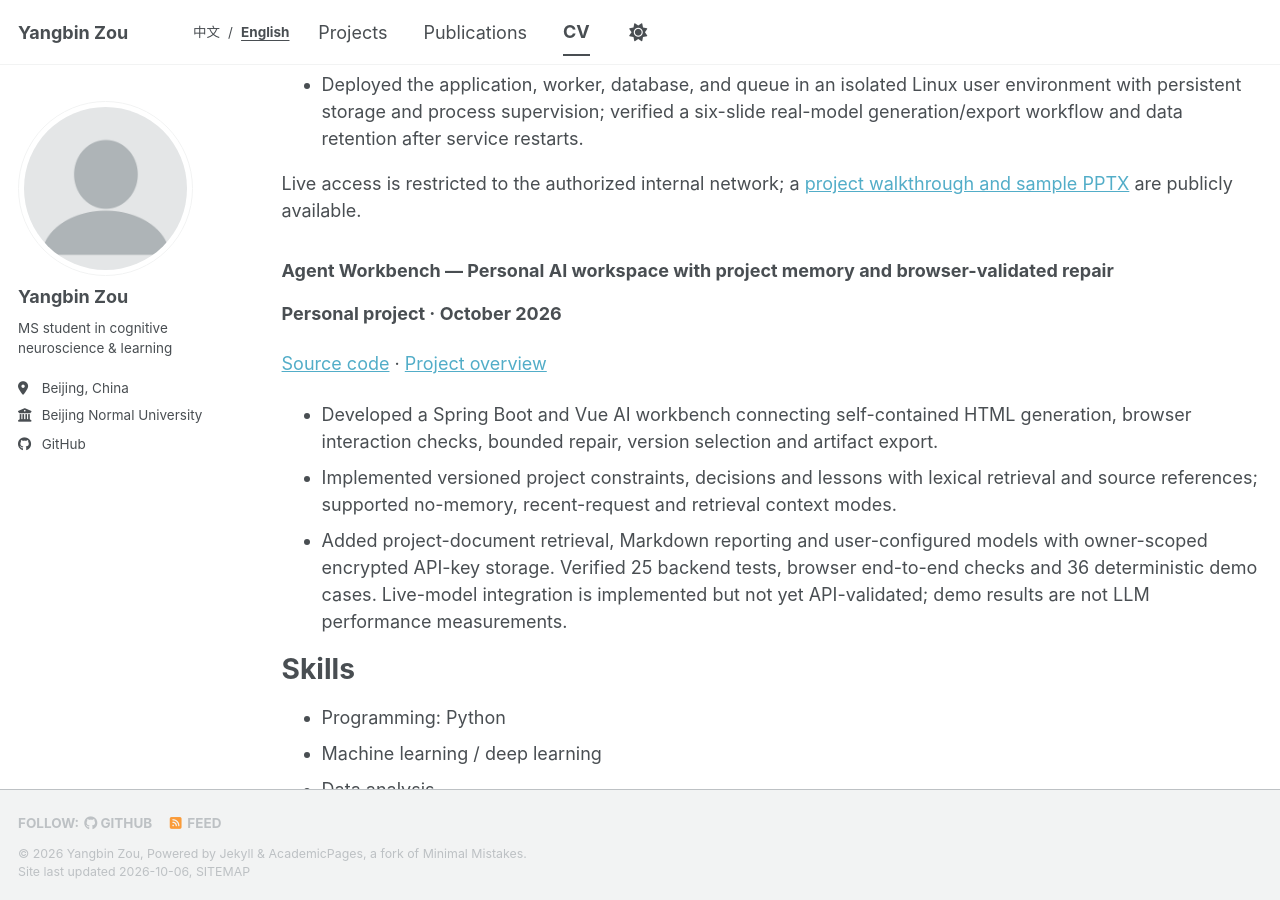
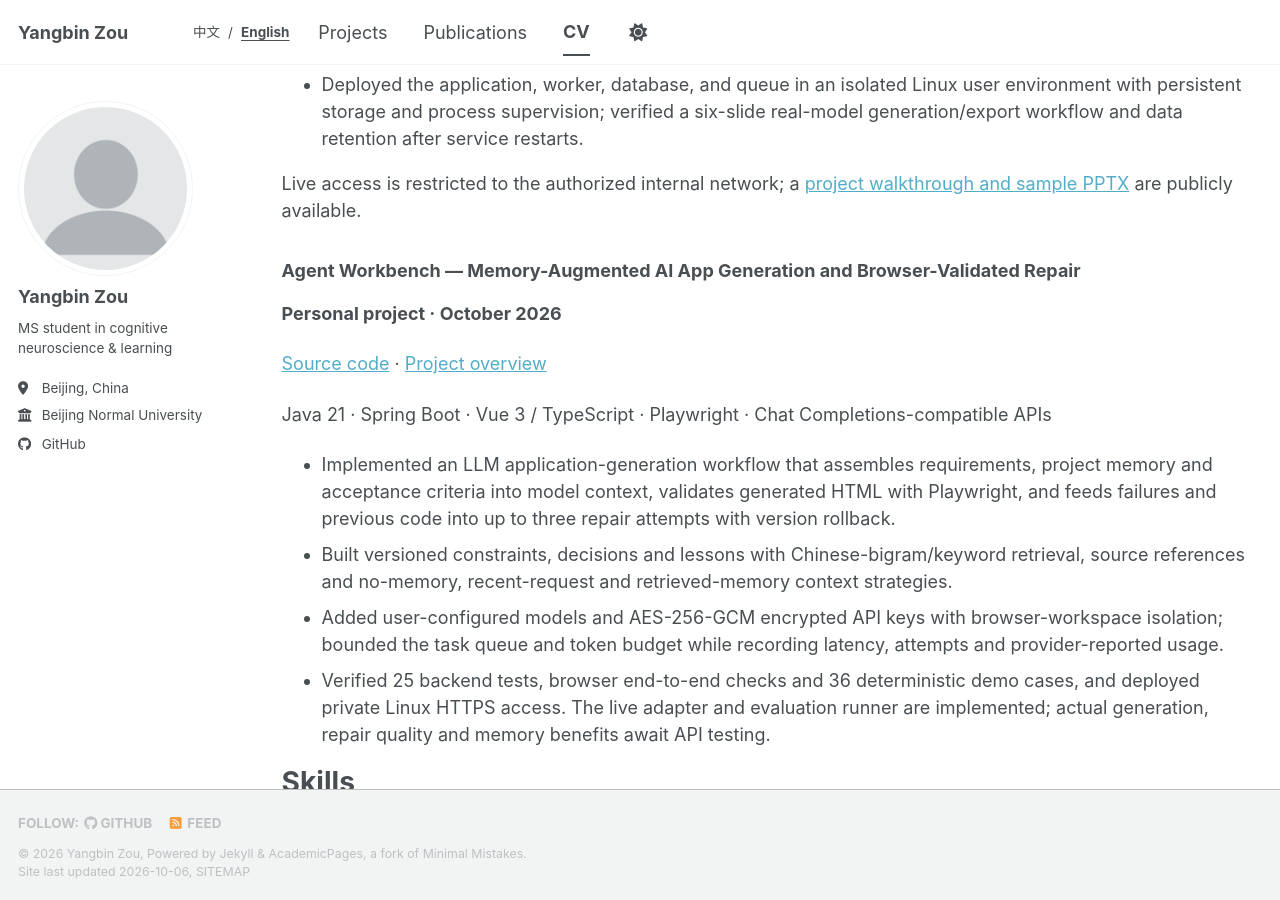
Before and after one commit to BStronger1/BStronger1.github.io, a Jekyll site: the page built from _pages/cv.md, in a window 1280 px wide and 900 px high, scrolled down 1372 px. Built offline with Jekyll 4.4.1, drawn with Linux system fonts in a browser that asks for light colours; a style sheet for code colours, icons or effects is not loaded.

Commit message:
Highlight AI generation and technical workflow in Workbench profile

```diff
--- a/_pages/cv.md
+++ b/_pages/cv.md
@@ -48,14 +48,17 @@ React / TypeScript · FastAPI · PostgreSQL · Redis / ARQ · LangGraph · pytho
 
 Live access is restricted to the authorized internal network; a [project walkthrough and sample PPTX]({{ '/projects/ai-ppt-generator/' | relative_url }}) are publicly available.
 
-### Agent Workbench — Personal AI workspace with project memory and browser-validated repair
+### Agent Workbench — Memory-Augmented AI App Generation and Browser-Validated Repair
 **Personal project · October 2026**
 
 [Source code](https://github.com/BStronger1/agent-workbench) · [Project overview](/projects/agent-workbench/)
 
-* Developed a Spring Boot and Vue AI workbench connecting self-contained HTML generation, browser interaction checks, bounded repair, version selection and artifact export.
-* Implemented versioned project constraints, decisions and lessons with lexical retrieval and source references; supported no-memory, recent-request and retrieval context modes.
-* Added project-document retrieval, Markdown reporting and user-configured models with owner-scoped encrypted API-key storage. Verified 25 backend tests, browser end-to-end checks and 36 deterministic demo cases. Live-model integration is implemented but not yet API-validated; demo results are not LLM performance measurements.
+Java 21 · Spring Boot · Vue 3 / TypeScript · Playwright · Chat Completions-compatible APIs
+
+* Implemented an LLM application-generation workflow that assembles requirements, project memory and acceptance criteria into model context, validates generated HTML with Playwright, and feeds failures and previous code into up to three repair attempts with version rollback.
+* Built versioned constraints, decisions and lessons with Chinese-bigram/keyword retrieval, source references and no-memory, recent-request and retrieved-memory context strategies.
+* Added user-configured models and AES-256-GCM encrypted API keys with browser-workspace isolation; bounded the task queue and token budget while recording latency, attempts and provider-reported usage.
+* Verified 25 backend tests, browser end-to-end checks and 36 deterministic demo cases, and deployed private Linux HTTPS access. The live adapter and evaluation runner are implemented; actual generation, repair quality and memory benefits await API testing.
 
 Skills
 ======
```
Also changed, not shown: _pages/agent-workbench-zh.md (+3 -1 lines), _pages/agent-workbench.md (+3 -1 lines), _pages/cv-zh.md (+7 -4 lines), _pages/projects-zh.md (+1 -1 lines), _pages/projects.md (+1 -1 lines).
